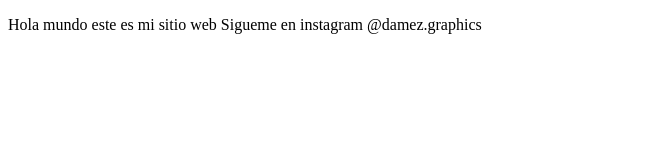
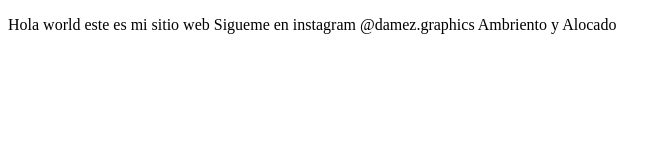
Before and after one commit to DamezGraphics/proyectoDemoCursoPrework, a plain HTML site: page index.html in a window 1280 px wide. Shown: the whole page, without its empty margins (0-670 px from the left). Drawn offline with Linux system fonts and the light colour scheme.

Commit message:
cambios, agregamos Ambriento y Alocado

```diff
--- a/index.html
+++ b/index.html
@@ -8,8 +8,8 @@
 </head>
 <body>
     <p>
-        Hola mundo este es mi sitio web
-        Sigueme en instagram @damez.graphics
+        Hola world este es mi sitio web
+        Sigueme en instagram @damez.graphics Ambriento y Alocado
     </p>
 </body>
 </html>
```
